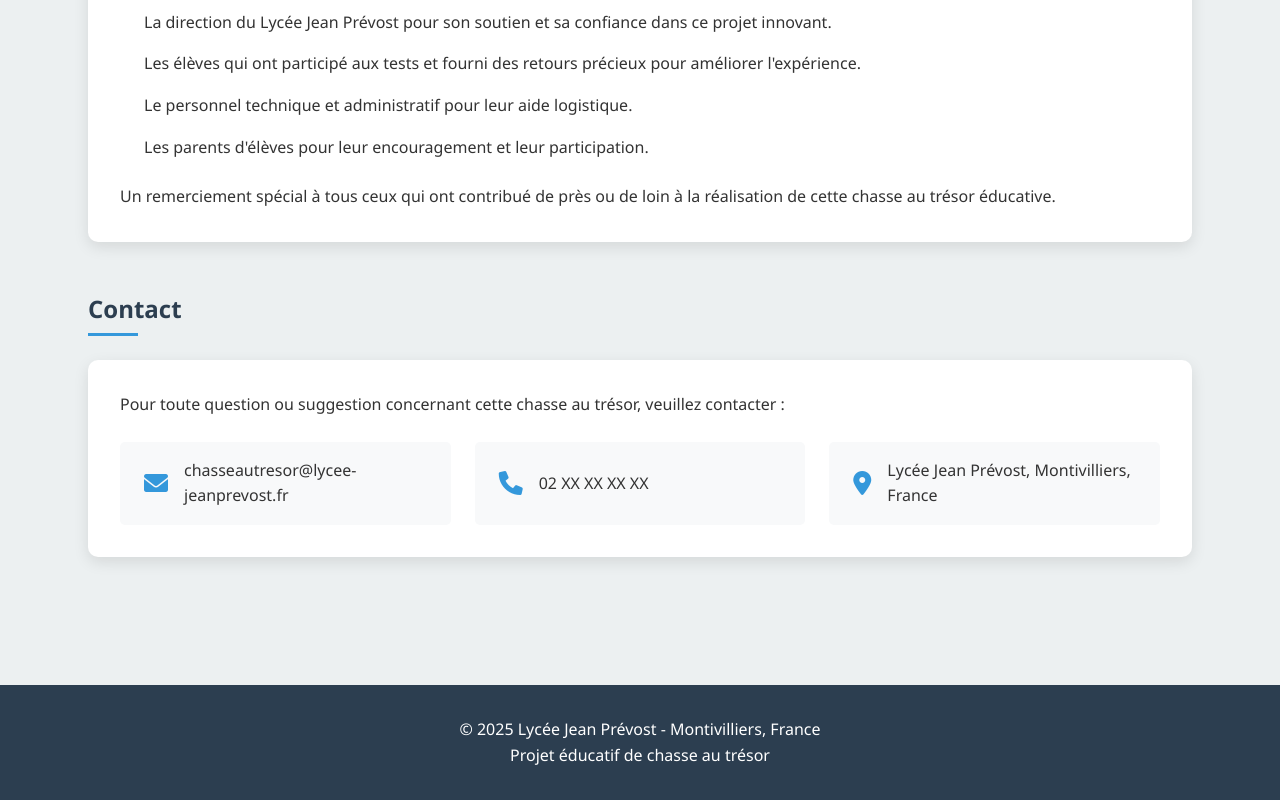
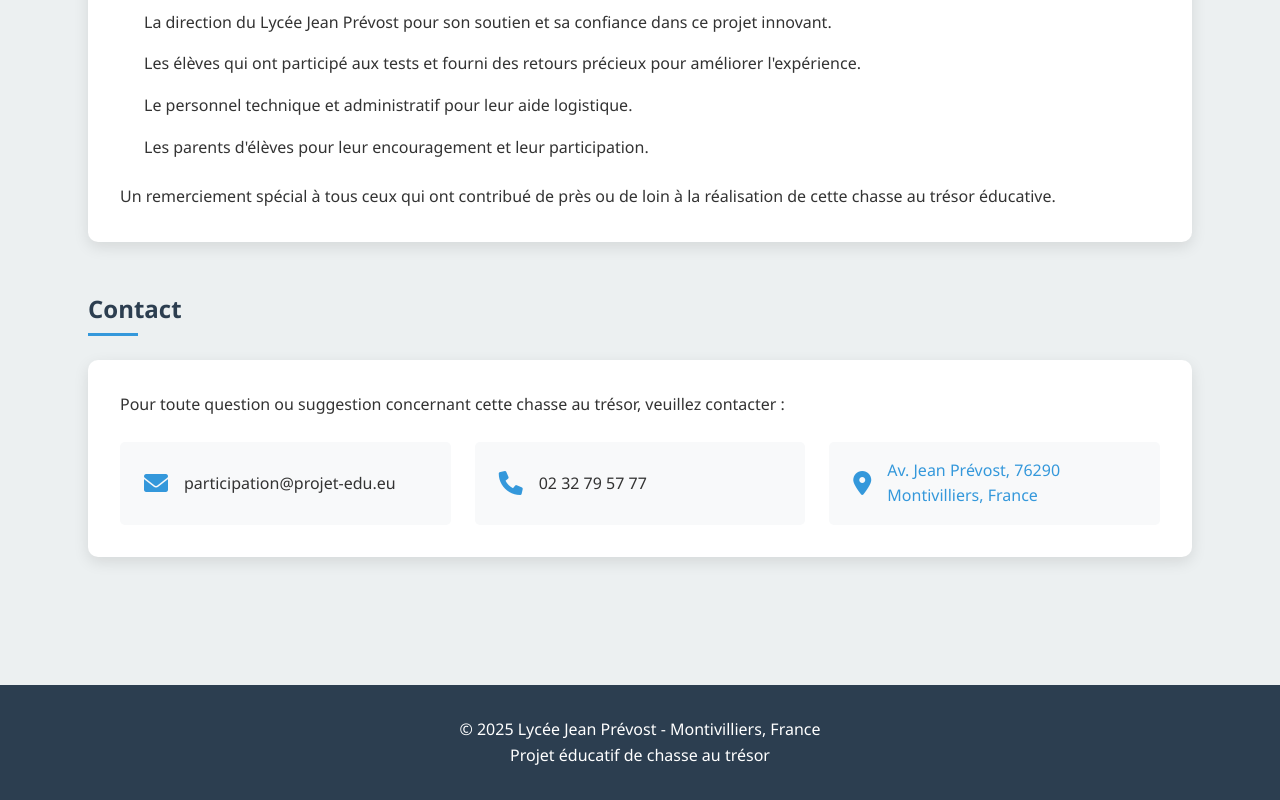
Before and after one commit to loeizlmt/site-chasse-tr-sor, a plain HTML site: page credits.html in a window 1280 px wide. Shown: the part 2308-3108 px from the top of the page. Drawn offline with Linux system fonts and the light colour scheme.

Commit message:
logo + contact

```diff
--- a/credits.html
+++ b/credits.html
@@ -12,6 +12,7 @@
     <link rel="stylesheet" href="css/mobile-menu.css">
     <link rel="stylesheet" href="css/mobile-nav-overlay.css">
     <link rel="stylesheet" href="https://cdnjs.cloudflare.com/ajax/libs/font-awesome/6.0.0/css/all.min.css">
+    <link rel="icon" href="images\logo.png">
 </head>
 <body>
     <!-- Mobile Menu Toggle Button -->
@@ -204,17 +205,17 @@
                 <div class="contact-info">
                     <div class="contact-item">
                         <i class="fas fa-envelope"></i>
-                        <p>chasseautresor@lycee-jeanprevost.fr</p>
+                        <p>participation@projet-edu.eu</p>
                     </div>
 
                     <div class="contact-item">
                         <i class="fas fa-phone"></i>
-                        <p>02 XX XX XX XX</p>
+                        <p>02 32 79 57 77</p>
                     </div>
 
                     <div class="contact-item">
                         <i class="fas fa-map-marker-alt"></i>
-                        <p>Lycée Jean Prévost, Montivilliers, France</p>
+                        <a href="https://www.google.com/maps/place/Lyc%C3%A9e+Jean+Pr%C3%A9vost/@49.5467163,0.1812764,17z/data=!3m1!4b1!4m6!3m5!1s0x47e03ab4ef530515:0xbe1738d8b523eced!8m2!3d49.5467163!4d0.1812764!16s%2Fg%2F1x5qs1lz?entry=ttu&g_ep=EgoyMDI1MDIyNi4xIKXMDSoASAFQAw%3D%3D"> Av. Jean Prévost, 76290 Montivilliers, France</a>
                     </div>
                 </div>
             </div>
```
Also changed, not shown: archives.html (+1 -0 lines), crypto.html (+1 -0 lines), final.html (+1 -0 lines), index.html (+1 -0 lines), mini-jeux.html (+1 -0 lines), ressources.html (+1 -0 lines), secret.html (+1 -0 lines), solution.html (+1 -0 lines), visite.html (+1 -0 lines).
